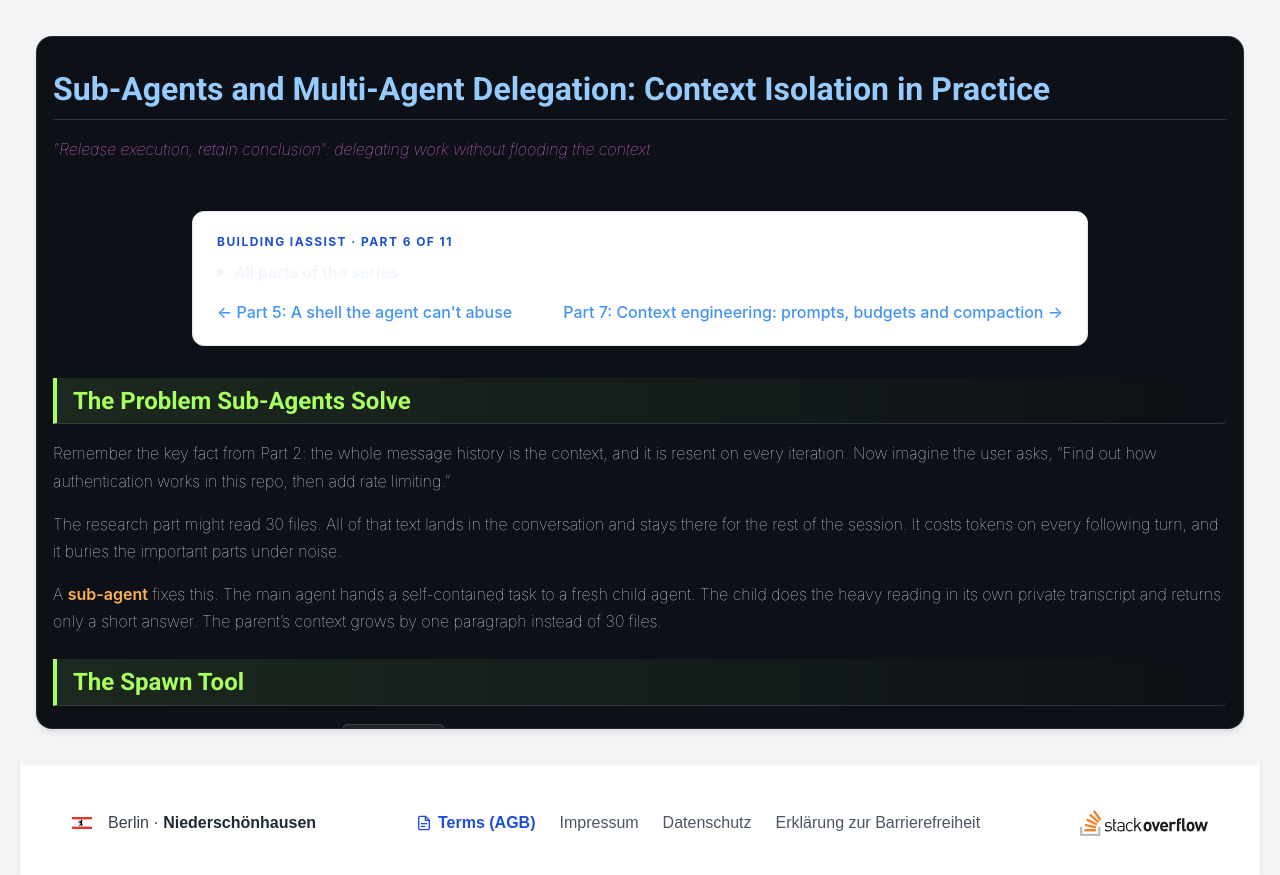
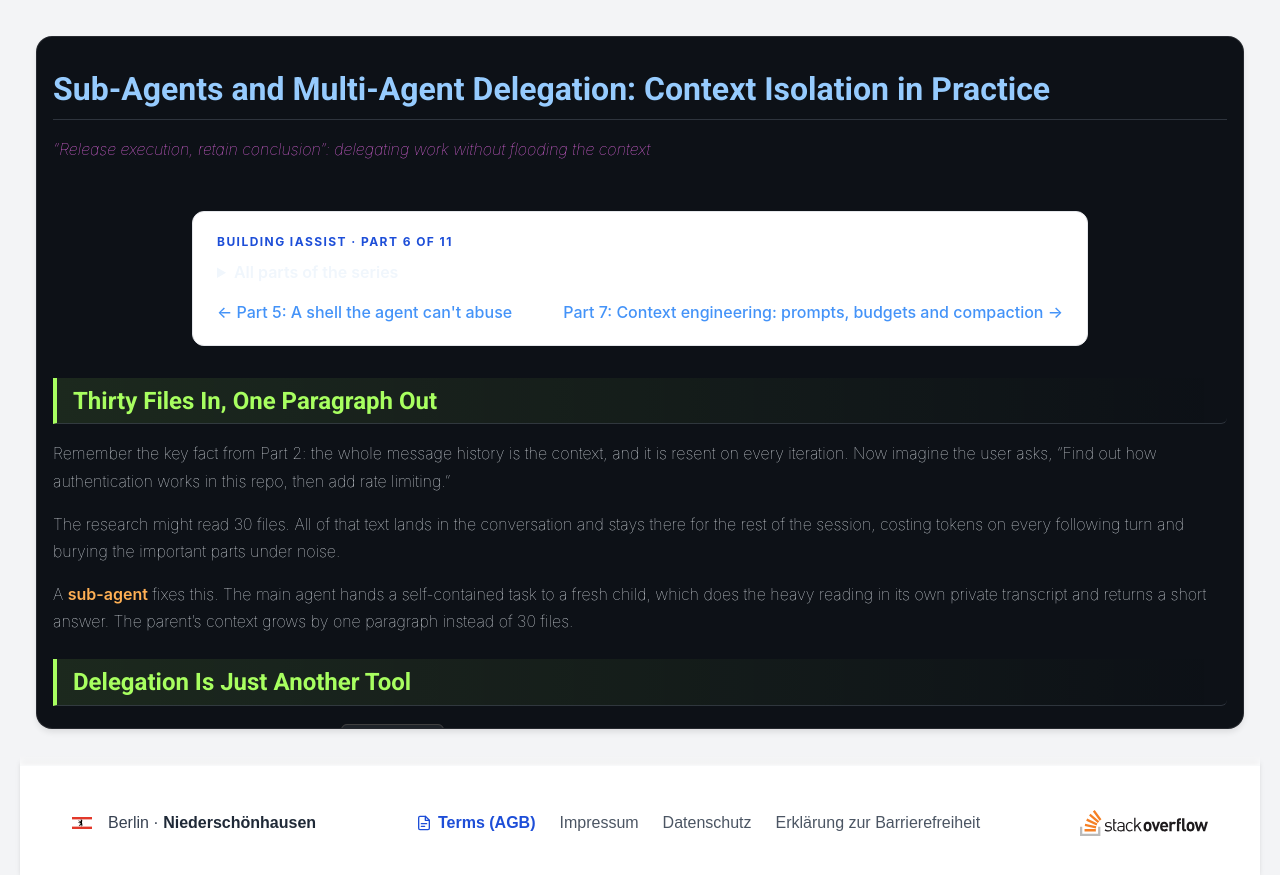
Before and after one commit to congruent-tech/congruent-tech.github.io, a Jekyll site: the page built from en/insights/ai/building-iassist/06-sub-agents-and-the-agent-tree.markdown, in a window 1280 px wide. Shown: the top 875 px of the page. Built offline with Jekyll 4.4.1, drawn with Linux system fonts in a browser that asks for light colours; nearby versions of some CDN libraries; a style sheet for code colours, icons or effects is not loaded; part of the change alters nothing that is shown.

Commit message:
Rewrite Building iAssist part 6 for a more engaging read
Co-Authored-By: Claude Opus 5.5 <noreply@anthropic.com>

````diff
--- a/en/insights/ai/building-iassist/06-sub-agents-and-the-agent-tree.markdown
+++ b/en/insights/ai/building-iassist/06-sub-agents-and-the-agent-tree.markdown
@@ -16,17 +16,17 @@ series: "Building iAssist"
 
 {% include iassist-series-nav.html %}
 
-## The Problem Sub-Agents Solve
+## Thirty Files In, One Paragraph Out
 
 Remember the key fact from Part 2: the whole message history is the context, and it is resent on every iteration. Now imagine the user asks, "Find out how authentication works in this repo, then add rate limiting."
 
-The research part might read 30 files. All of that text lands in the conversation and stays there for the rest of the session. It costs tokens on every following turn, and it buries the important parts under noise.
+The research might read 30 files. All of that text lands in the conversation and stays there for the rest of the session, costing tokens on every following turn and burying the important parts under noise.
 
-A **sub-agent** fixes this. The main agent hands a self-contained task to a fresh child agent. The child does the heavy reading in its own private transcript and returns only a short answer. The parent's context grows by one paragraph instead of 30 files.
+A **sub-agent** fixes this. The main agent hands a self-contained task to a fresh child, which does the heavy reading in its own private transcript and returns a short answer. The parent's context grows by one paragraph instead of 30 files.
 
-## The Spawn Tool
+## Delegation Is Just Another Tool
 
-In iAssist, delegation is just another tool, `spawn_agent`. Its description tells the model when to use it:
+In iAssist the mechanism is a tool called `spawn_agent`, and its description tells the model when to reach for it:
 
 ```text
 Delegate a self-contained sub-task to a fresh sub-agent that has its own
@@ -35,7 +35,7 @@ final answer (not its internal work). Use this to keep your own context
 small when a sub-task involves a lot of reading or steps.
 ```
 
-The implementation is short:
+The implementation is short, and almost every line is a design decision:
 
 ```swift
 public func run(argumentsJSON: String) async throws -> String {
@@ -56,31 +56,29 @@ public func run(argumentsJSON: String) async throws -> String {
 }
 ```
 
-Three design decisions are packed into these lines.
+## The Parent Waits
 
-## Decision 1: Blocking, Not Fire-and-Forget
-
-The parent `await`s the child. Because the loop awaits every tool call, the parent is parked until the child finishes. It literally cannot write its answer based on half-finished work.
+The parent `await`s the child. Since the loop awaits every tool call, the parent stays parked until the child finishes, and it literally cannot write its answer based on half-finished work.
 
 Background agents are attractive, but they bring hard questions: what happens if the parent finishes first? Who merges the results? A later design document explores background tasks for the Mac app, but the core deliberately started with the simple, correct version.
 
-## Decision 2: Only the Conclusion Survives
+## Only the Conclusion Survives
 
 The child is a local value inside `run`. When `run` returns, nothing holds a reference to it, so Swift's ARC frees it **and its entire transcript**. Only `finalText` crosses back into the parent.
 
 The project journal sums it up in four words: *release execution, retain conclusion*. Memory use stays flat no matter how much work the children do.
 
-## Decision 3: A Depth Guard
+## Children Can't Have Children
 
 Without a limit, a child could spawn a child that spawns a child. Each level costs tokens and time, and runaway trees are a real failure mode with small models.
 
-`maxDepth` defaults to 1: the root agent (depth 0) may spawn children, but a child is refused if it tries to spawn its own. The tree is at most two levels deep. And because the spawn tool is simply not given to children, a child's tool list doesn't even mention it. The system prompt (Part 7) never lists tools in prose for the same reason: it could lie to a sub-agent about a tool it doesn't have.
+`maxDepth` defaults to 1: the root agent (depth 0) may spawn children, but a child that tries to spawn its own is refused, so the tree is at most two levels deep. The spawn tool isn't even given to children, so a child's tool list doesn't mention it. The system prompt (Part 7) never lists tools in prose for the same reason, since that could lie to a sub-agent about a tool it doesn't have.
 
-## When a Child Gives Up
+## When a Child Gives Up, the Parent Must Know
 
-An early bug showed why outcomes from Part 2 matter. A child hit its step limit and returned "I reached my step limit…". The parent read that text as a finished answer and built on it.
+An early bug showed why the outcomes from Part 2 matter. A child hit its step limit and returned "I reached my step limit…". The parent read that as a finished answer and built on it.
 
-Now a halted child **throws**. The loop turns the error into a tool result marked `isError: true`, which is a signal the parent already knows how to react to. The child's own explanation rides along:
+Now a halted child **throws**. The loop turns the error into a tool result marked `isError: true`, a signal the parent already knows how to react to, and the child's own explanation rides along:
 
 ```swift
 case .childHalted(let reason, let summary):
@@ -92,9 +90,9 @@ case .childHalted(let reason, let summary):
 
 The parent can retry, split the task further, or tell the user honestly.
 
-## Recording the Tree
+## How Do You Show Work That No Longer Exists?
 
-Since children are freed immediately, how can a UI show what they did? iAssist keeps a separate, cheap ledger: the `AgentActivityRecorder`, a Swift actor that records "who spawned whom" during a turn.
+Children are freed immediately, so how can a UI show what they did? iAssist keeps a separate, cheap ledger: the `AgentActivityRecorder`, a Swift actor that records who spawned whom during a turn.
 
 ```swift
 public struct AgentNode: Sendable, Codable, Identifiable {
@@ -106,7 +104,7 @@ public struct AgentNode: Sendable, Codable, Identifiable {
 }
 ```
 
-It stores only display-worthy facts: a label, a status, a short result. The expensive transcripts are still released. The recorder is fed from the existing event streams; nothing in it reaches into `CognitiveLoop`.
+It stores only display-worthy facts: a label, a status, a short result. The expensive transcripts are still released, and because the recorder is fed from the existing event streams, nothing in it reaches into `CognitiveLoop`.
 
 ## A Generic Tree, Then a Layout
 
@@ -119,7 +117,7 @@ public struct Tree<A: Sendable>: Sendable {
 }
 ```
 
-It is immutable (you build a new tree to express change), and it gets `map`, `nodeCount`, `depth` and `preorder` traversal. Keeping it generic means it can represent a process tree or a file tree just as well.
+It is immutable (you build a new tree to express change) and comes with `map`, `nodeCount`, `depth` and `preorder` traversal. Being generic, it could represent a process tree or a file tree just as well.
 
 In the terminal, `/tree` renders it with branch connectors after each turn:
 
@@ -129,17 +127,17 @@ In the terminal, `/tree` renders it with branch connectors after each turn:
 └─ ✓ List every HTTP route that needs limiting → 7 routes under /api/v1…
 ```
 
-A second package, `TreeLayout`, implements the classic **Reingold–Tilford** algorithm, which positions tree nodes so subtrees don't overlap and parents sit centered above their children. This powers the graphical tree view.
+A second package, `TreeLayout`, powers the graphical view with the classic **Reingold–Tilford** algorithm, which positions nodes so subtrees don't overlap and parents sit centered above their children.
 
-## From Snapshot to Live Inspector
+## The Debugging Window That Became the Product
 
-In the terminal, the tree is a snapshot after the turn, because spawning blocks. The next step was a live view. The `iAssistInspector` package started as a SwiftUI window that shows the agent tree **while it runs**: nodes appear as children are spawned and turn green or red as they finish.
+In the terminal the tree is a snapshot after the turn, because spawning blocks. A live view was the obvious next step. The `iAssistInspector` package started as a SwiftUI window that shows the agent tree **while it runs**: nodes appear as children are spawned and turn green or red as they finish.
 
-That inspector grew into the Mac app, Parto (Part 10). It began as a debugging tool and became the product, because watching agents work turned out to be the feature people valued most.
+That window grew into the Mac app, Parto (Part 10). What began as a debugging tool became the product, because watching agents work turned out to be a feature in its own right.
 
-## Telling the User Who Needs Them
+## Which Agent Is Waiting for Me?
 
-Once several agents and windows could run at the same time, a new problem appeared: which one is waiting for me? A later round of "agent-view triage" added:
+Once several agents and windows could run at the same time, that question became a real one. A later round of "agent-view triage" answered it with:
 
 - a **dock badge** when an agent needs input (for example, a permission prompt)
 - short **summaries** per agent node
@@ -147,12 +145,11 @@ Once several agents and windows could run at the same time, a new problem appear
 
 ## Key Takeaways
 
-- Delegate heavy, self-contained work to sub-agents to keep the main context small.
-- Return only the conclusion; let the child and its transcript be freed.
+- Delegate heavy, self-contained work to keep the main context small, and let the child and its transcript be freed.
 - Guard the depth, and don't hand children tools they shouldn't use.
 - A child that gave up must surface as an error, not as an answer.
-- Record a cheap ledger for the UI, separate from the expensive transcripts.
+- Keep a cheap ledger for the UI, separate from the expensive transcripts.
 
-In Part 7 we look at the context itself: how the system prompt is assembled, how tokens are budgeted, and how a long conversation is compacted without breaking it.
+Sub-agents buy time, but they don't stop the main conversation from growing. Eventually the window fills up, and cutting a transcript in the wrong place gets your next request rejected outright. Part 7 is about keeping that one array honest, small and valid.
 
 {% include iassist-series-nav.html %}
````
